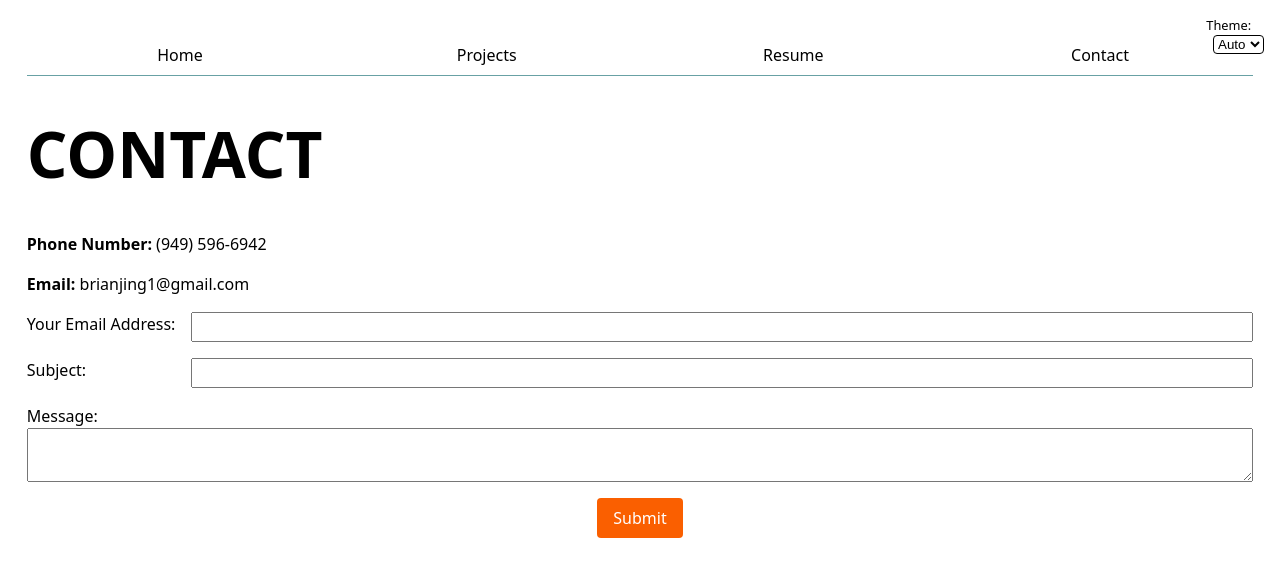
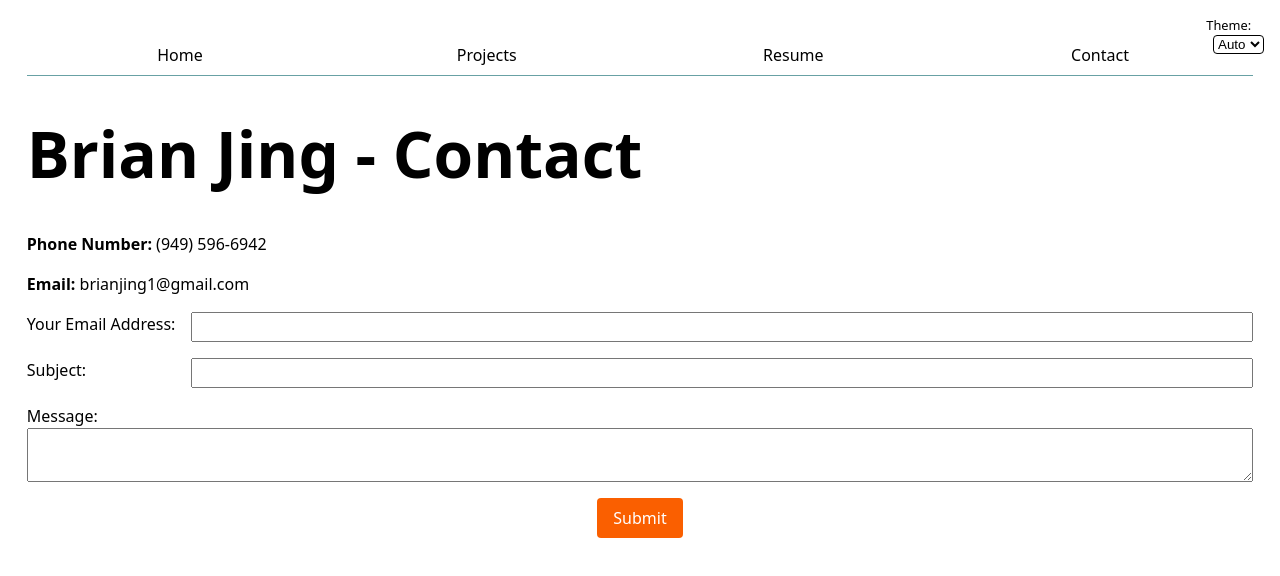
Before and after one commit to brianjjing/brianjjing.github.io, a website: page contact/index.html in a window 1280 px wide. Drawn offline with Linux system fonts and the light colour scheme.

```diff
--- a/contact/index.html
+++ b/contact/index.html
@@ -7,7 +7,7 @@
     <link rel="stylesheet" href="https://brianjjing.github.io/style.css">
 </head>
 <body>
-    <h1>CONTACT</h1>
+    <h1>Brian Jing - Contact</h1>
 
     <p><b>Phone Number:</b> (949) 596-6942</p>
     <p><b>Email:</b> brianjing1@gmail.com</p>
```
Also changed, not shown: projects/index.html (+2 -4 lines).
